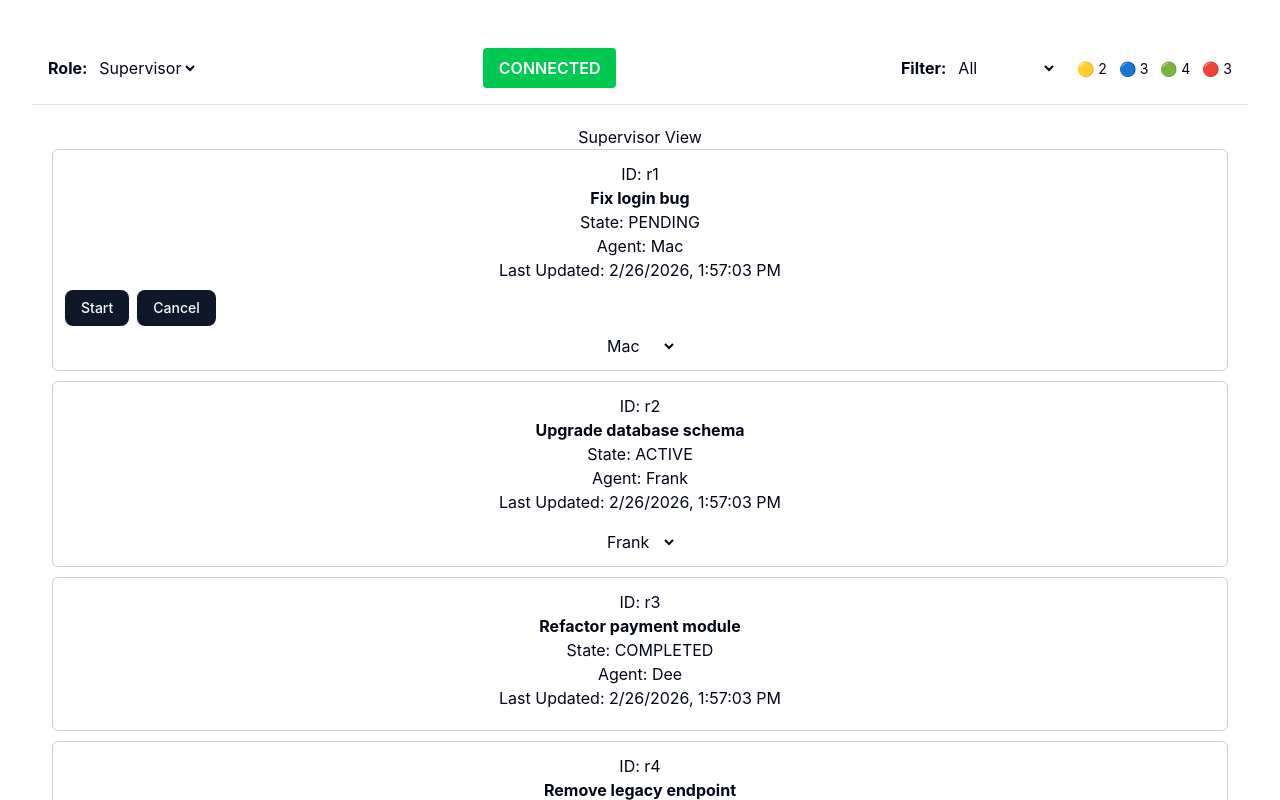
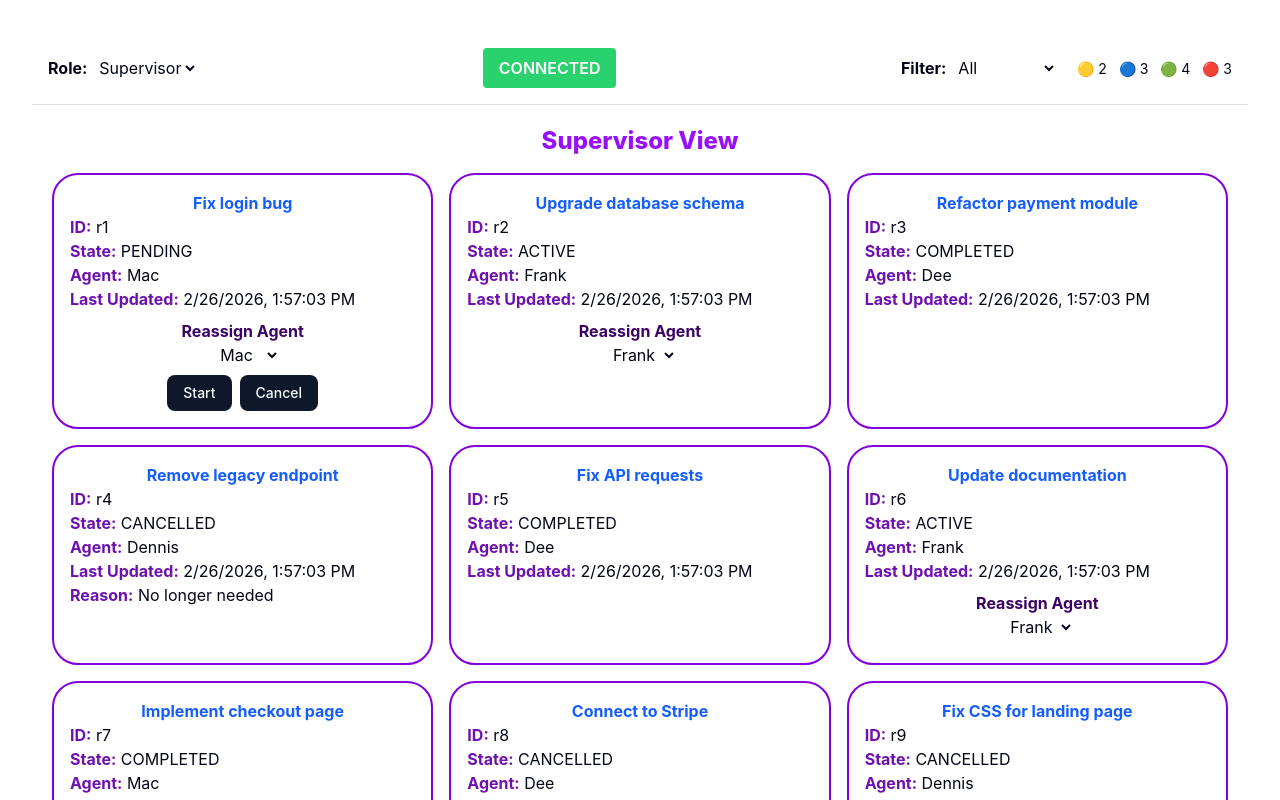
Before and after one commit to BinitAcharya7/Multi-Role-Dashboard, a React (Vite) app: page / in a window 1280 px wide. Shown: the top 800 px of the page. Built offline with nearby package versions, Linux system fonts and the light colour scheme.

Commit message:
UI polished for requests list and request cards

```diff
--- a/src/components/Dashboard/RequestCard.tsx
+++ b/src/components/Dashboard/RequestCard.tsx
@@ -12,27 +12,69 @@ interface RequestCardProps {
 function RequestCard({ req, currentAgentId }: RequestCardProps) {
   const { state, dispatch } = useApp();
   const [isCancelOpen, setIsCancelOpen] = useState(false);
-  const agent = state.agents.find((a) => a.id === req.agentId);
+  const agent = state.agents.find((a) => a.id === req.agentId); // Deriving agent for agent name
+
   return (
     <div
       key={req.id}
-      style={{
-        border: '1px solid #ccc',
-        padding: 12,
-        marginBottom: 10,
-        borderRadius: 6,
-      }}
+      className="border-purple-700 p-4 border-2 rounded-4xl flex-col text-left shadow-black"
     >
-      <div>ID: {req.id}</div>
-      <strong>{req.description}</strong>
-      <div>State: {req.state}</div>
-      <div>Agent: {agent?.name ?? 'Unknown'}</div>
-      <div>Last Updated: {new Date(req.lastUpdated).toLocaleString()}</div>
+      <div className="text-center text-blue-600">
+        <strong>{req.description}</strong>
+      </div>
+      <div>
+        <span className="text-purple-800 font-bold">ID:</span> {req.id}
+      </div>
+      <div>
+        <span className="text-purple-800 font-bold">State:</span> {req.state}
+      </div>
+      <div>
+        <span className="text-purple-800 font-bold">Agent:</span>{' '}
+        {agent?.name ?? 'Unknown'}
+      </div>
+      <div>
+        <span className="text-purple-800 font-bold">Last Updated:</span>{' '}
+        {new Date(req.lastUpdated).toLocaleString()}
+      </div>
 
-      {req.state === 'CANCELLED' && <div>Reason: {req.cancelReason}</div>}
+      {req.state === 'CANCELLED' && (
+        <div>
+          <span className="text-purple-800 font-bold">Reason:</span>{' '}
+          {req.cancelReason || 'No Reason Given'}
+        </div>
+      )}
+
+      {/* Supervisor-only Reassign Dropdown */}
+      {state.role === 'SUPERVISOR' &&
+        !['COMPLETED', 'CANCELLED'].includes(req.state) && (
+          <div className="text-center mt-2">
+            <div className="text-l text-purple-950 font-bold">
+              Reassign Agent
+            </div>
+            {
+              <select
+                className="text-center"
+                value={req.agentId ?? ''}
+                onChange={(e) =>
+                  dispatch({
+                    type: 'REASSIGN_REQUEST',
+                    id: req.id,
+                    agentId: e.target.value,
+                  })
+                }
+              >
+                {state.agents.map((a) => (
+                  <option key={a.id} value={a.id}>
+                    {a.name}
+                  </option>
+                ))}
+              </select>
+            }
+          </div>
+        )}
 
       {/* Action Buttons */}
-      <div style={{ display: 'flex', gap: 8, marginTop: 8 }}>
+      <div className="flex mt-2 gap-2 justify-center">
         {/* Agent buttons */}
         {state.role === 'AGENT' &&
           req.agentId === currentAgentId &&
@@ -84,30 +126,6 @@ function RequestCard({ req, currentAgentId }: RequestCardProps) {
           setIsCancelOpen(false);
         }}
       />
-      {/* Supervisor-only Reassign Dropdown */}
-      {state.role === 'SUPERVISOR' &&
-        !['COMPLETED', 'CANCELLED'].includes(req.state) && (
-          <div style={{ marginTop: 8 }}>
-            {req.agentId && (
-              <select
-                value={req.agentId}
-                onChange={(e) =>
-                  dispatch({
-                    type: 'REASSIGN_REQUEST',
-                    id: req.id,
-                    agentId: e.target.value,
-                  })
-                }
-              >
-                {state.agents.map((a) => (
-                  <option key={a.id} value={a.id}>
-                    {a.name}
-                  </option>
-                ))}
-              </select>
-            )}
-          </div>
-        )}
     </div>
   );
 }
--- a/src/components/Dashboard/RequestList.tsx
+++ b/src/components/Dashboard/RequestList.tsx
@@ -31,8 +31,8 @@ export default function RequestList() {
     }
 
     return (
-      <div style={{ padding: 20 }}>
-        <h2>
+      <div className="p-5">
+        <h2 className="font-extrabold text-purple-600 text-2xl">
           {state.role === 'SUPERVISOR' ? 'Supervisor View' : 'Agent View'}
         </h2>
 
@@ -51,12 +51,16 @@ export default function RequestList() {
   }
 
   return (
-    <div style={{ padding: 20 }}>
-      <h2>{state.role === 'SUPERVISOR' ? 'Supervisor View' : 'Agent View'}</h2>
+    <div className="p-5">
+      <h2 className="font-extrabold text-purple-600 text-2xl">
+        {state.role === 'SUPERVISOR' ? 'Supervisor View' : 'Agent View'}
+      </h2>
 
-      {visibleRequests.map((req) => (
-        <RequestCard key={req.id} req={req} currentAgentId={currentAgentId} />
-      ))}
+      <div className="grid grid-cols-1 sm:grid-cols-2 lg:grid-cols-3 gap-4 mt-4">
+        {visibleRequests.map((req) => (
+          <RequestCard key={req.id} req={req} currentAgentId={currentAgentId} />
+        ))}
+      </div>
     </div>
   );
 }
--- a/src/components/Modals/CancelModal.tsx
+++ b/src/components/Modals/CancelModal.tsx
@@ -1,4 +1,5 @@
 import { useState } from 'react';
+import { Button } from '../ui/button';
 
 type Props = {
   isOpen: boolean;
@@ -23,11 +24,11 @@ export default function CancelModal({ isOpen, onClose, onConfirm }: Props) {
 
   return (
     <div
-      className="fixed inset-0 bg-white/30 backdrop-blur-sm flex items-center justify-center z-50"
+      className="fixed inset-0 backdrop-blur-sm flex items-center justify-center z-50"
       onClick={onClose}
     >
       <div
-        className="bg-darkgray rounded-lg p-6 w-100 shadow-lg"
+        className="rounded-lg p-6 w-96 shadow-lg bg-red-200 border-red-500 border-2"
         onClick={(e) => e.stopPropagation()}
       >
         <h2 className="text-lg font-bold mb-4">Cancel Request</h2>
@@ -52,21 +53,14 @@ export default function CancelModal({ isOpen, onClose, onConfirm }: Props) {
         />
 
         <div className="flex justify-end gap-2">
-          <button onClick={onClose} className="px-3 py-1 bg-gray-300 rounded">
-            Close
-          </button>
-
-          <button
+          <Button onClick={onClose}>Close</Button>
+          <Button
             onClick={handleSubmit}
             disabled={!canSubmit}
-            className={`px-3 py-1 rounded text-white ${
-              canSubmit
-                ? 'bg-red-500 hover:bg-red-600'
-                : 'bg-gray-400 cursor-not-allowed'
-            }`}
+            variant="destructive"
           >
             Confirm Cancel
-          </button>
+          </Button>
         </div>
       </div>
     </div>
--- a/src/index.css
+++ b/src/index.css
@@ -1,6 +1,6 @@
-@import "tailwindcss";
-@import "tw-animate-css";
-@import "shadcn/tailwind.css";
+@import 'tailwindcss';
+@import 'tw-animate-css';
+@import 'shadcn/tailwind.css';
 
 @custom-variant dark (&:is(.dark *));
 
@@ -122,3 +122,10 @@
     @apply bg-background text-foreground;
   }
 }
+
+@layer base {
+  button:not(:disabled),
+  [role='button']:not(:disabled) {
+    cursor: pointer;
+  }
+}
```
Lines whose indentation alone changed are shown as unchanged.
